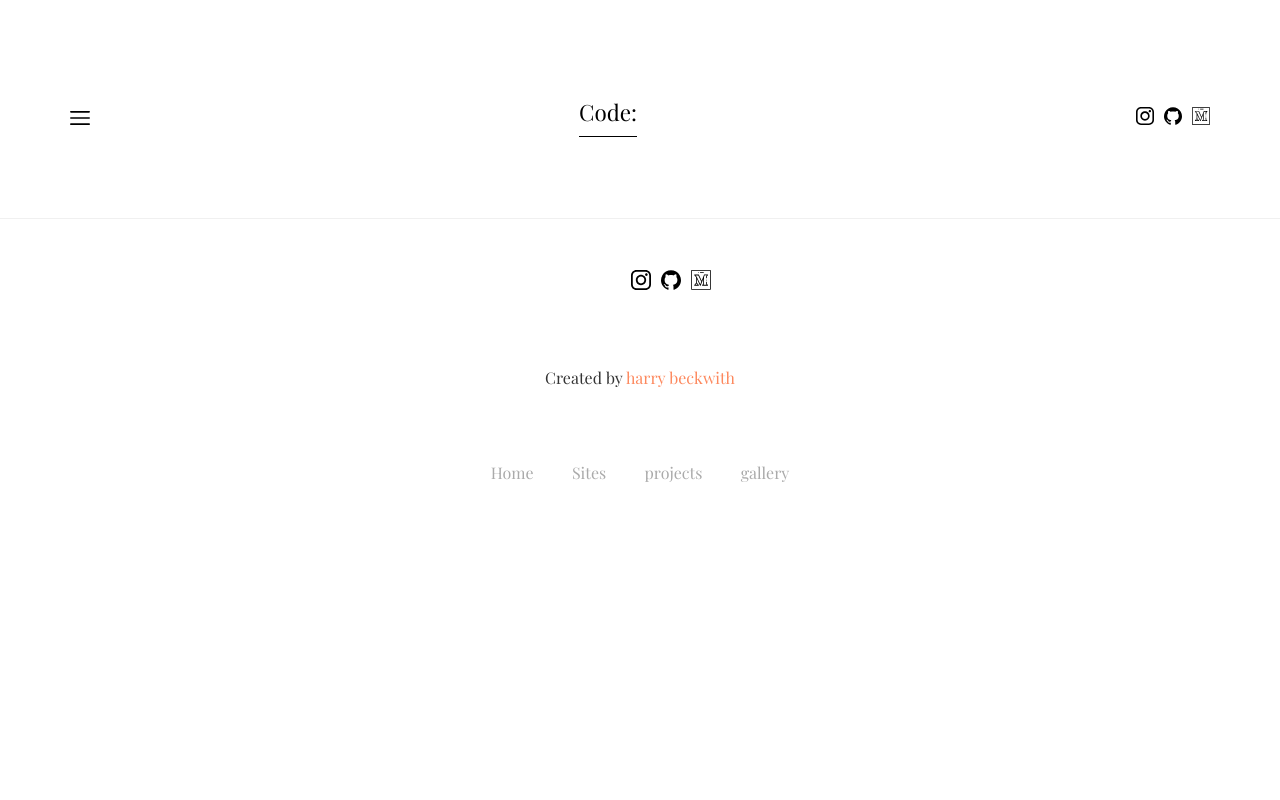
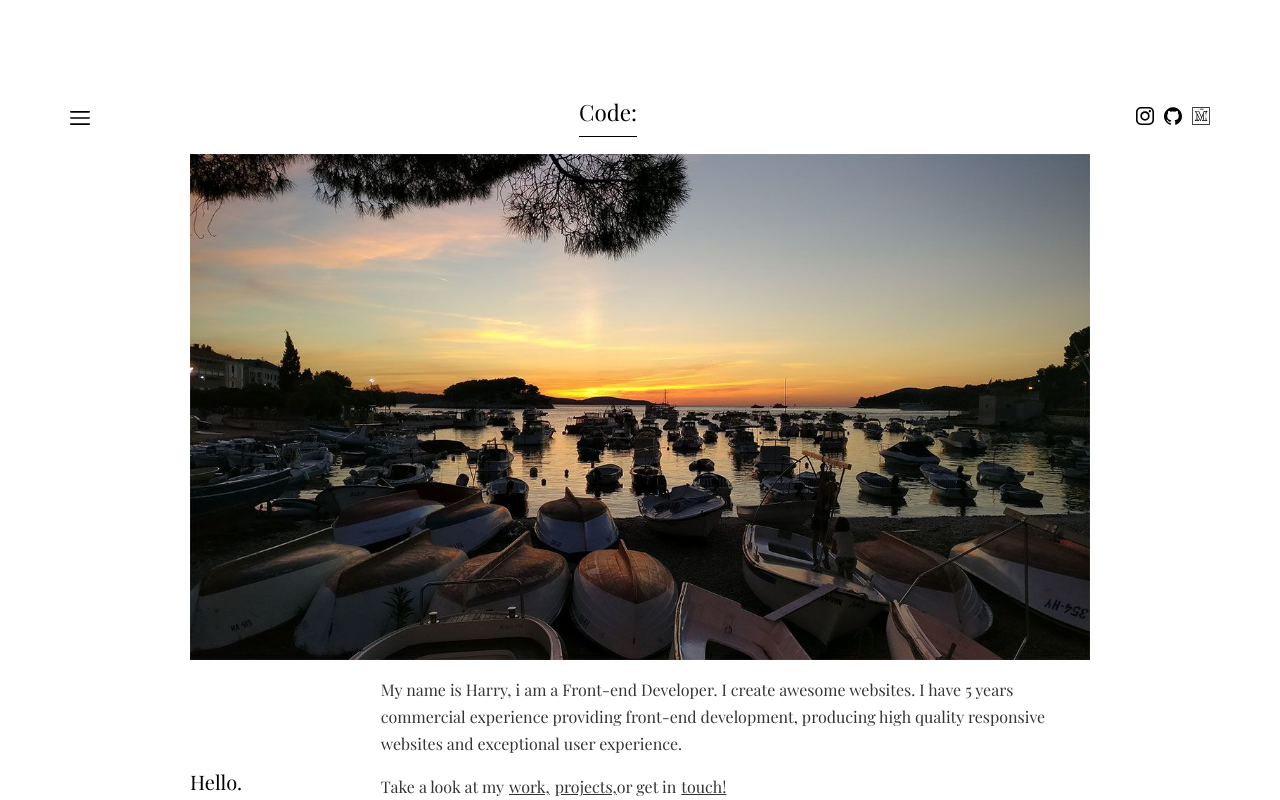
Before and after one commit to harrybeckwith/gh-pages, a React (Create React App) app: page / in a window 1280 px wide. Shown: the top 800 px of the page. Built offline with nearby package versions, Linux system fonts and the light colour scheme; a web font is replaced by a local one.

Commit message:
router paths

```diff
--- a/src/components/Footer.js
+++ b/src/components/Footer.js
@@ -12,9 +12,7 @@ const Footer = () => {
           </div>
           <div className="footer__note">
             <p>
-              <a href="https://harrybeckwith.github.io/" target="_blank">
-                Created by <span className="hl">harry beckwith</span>
-              </a>
+              Created by <span className="hl">harry beckwith</span>
             </p>
           </div>
           <div className="footer__links">
--- a/src/components/Links.js
+++ b/src/components/Links.js
@@ -5,7 +5,7 @@ const Links = () => {
   return (
     <React.Fragment>
 
-      <NavLink exact activeClassName='menu__nav__active' to="/port">Home</NavLink>
+      <NavLink exact activeClassName='menu__nav__active' to="/">Home</NavLink>
       <NavLink activeClassName='menu__nav__active' to="/sites">Sites</NavLink>
       <NavLink activeClassName='menu__nav__active' to="/projects">projects</NavLink>
       <NavLink activeClassName='menu__nav__active' to="/gallery">gallery</NavLink>
--- a/src/index.js
+++ b/src/index.js
@@ -17,7 +17,7 @@ const routing = (
     <Router>
         <Header />
         <div className="container">
-            <Route exact path="/port" component={App} />
+            <Route path="/" component={App} />
             <Route path="/sites" component={Sites} />
             <Route path="/single-site:current" component={SingleSite} />
             <Route path="/projects" component={Projects} />
```
